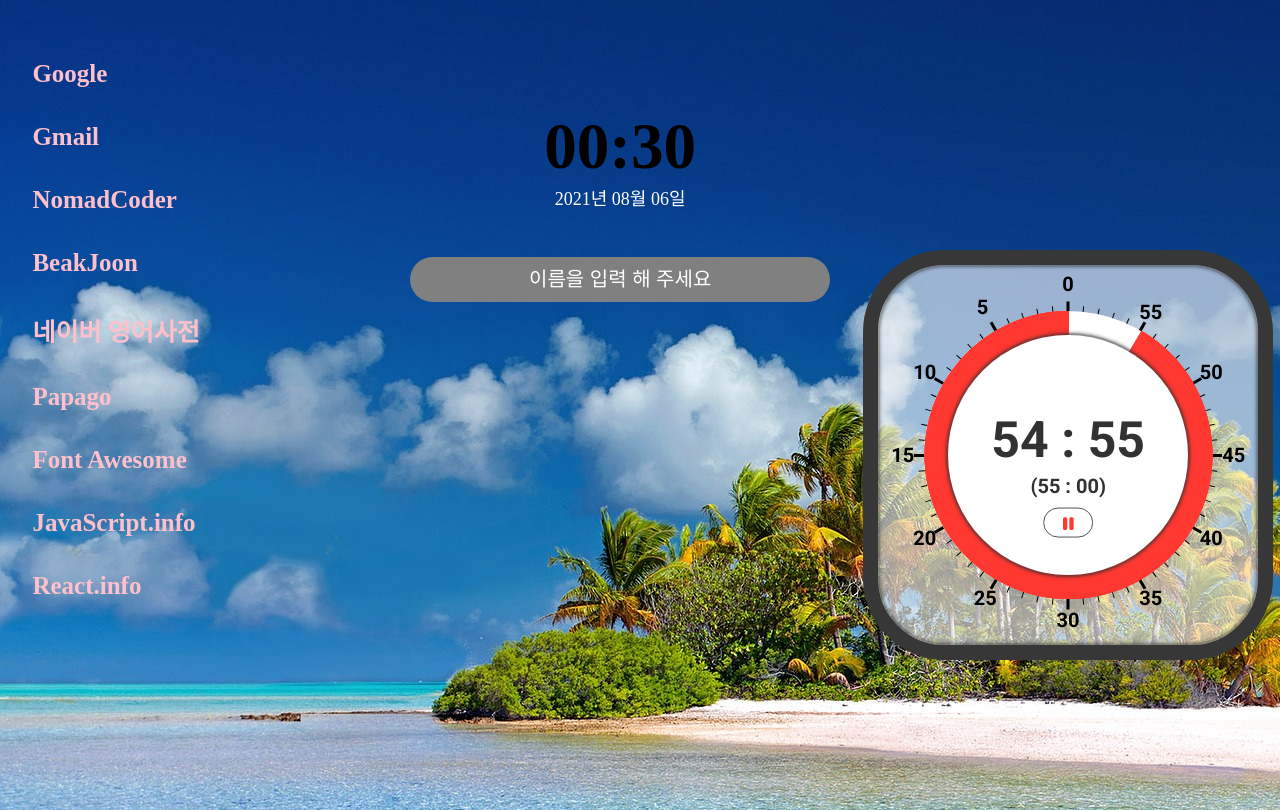
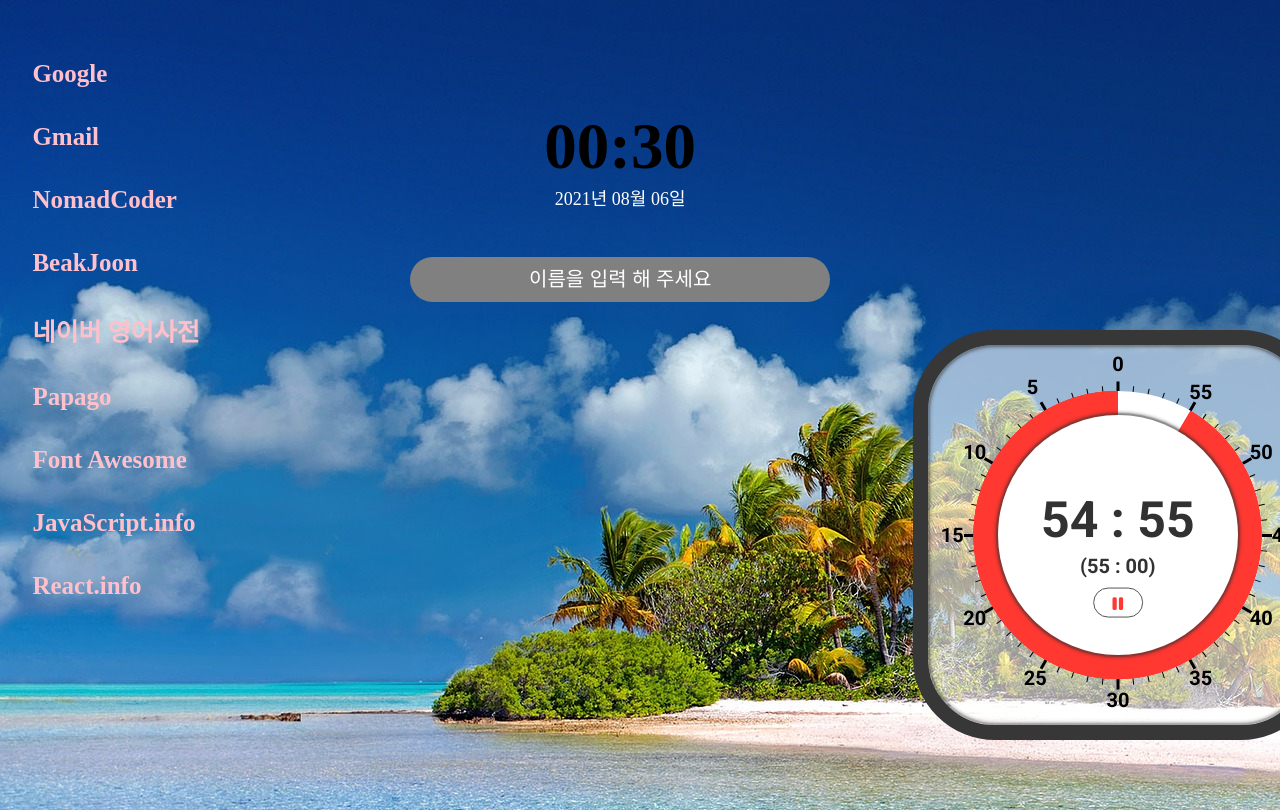
Before and after one commit to evencoding/toDoList, a plain HTML site: page index.html in a window 1280 px wide. Shown: the top 810 px of the page. Drawn offline with Linux system fonts and the light colour scheme.

Commit message:
# version 5
타이머 위치 수정

```diff
--- a/styles/timer.css
+++ b/styles/timer.css
@@ -6,8 +6,8 @@ html {
 
 .timer-container {
   position: relative;
-  top: 30%;
-  right: 60%;
+  top: 40%;
+  right: 40%;
   color: rgb(50, 50, 50);
   font-family: "Roboto", sans-serif;
   display: inline-block;
```
